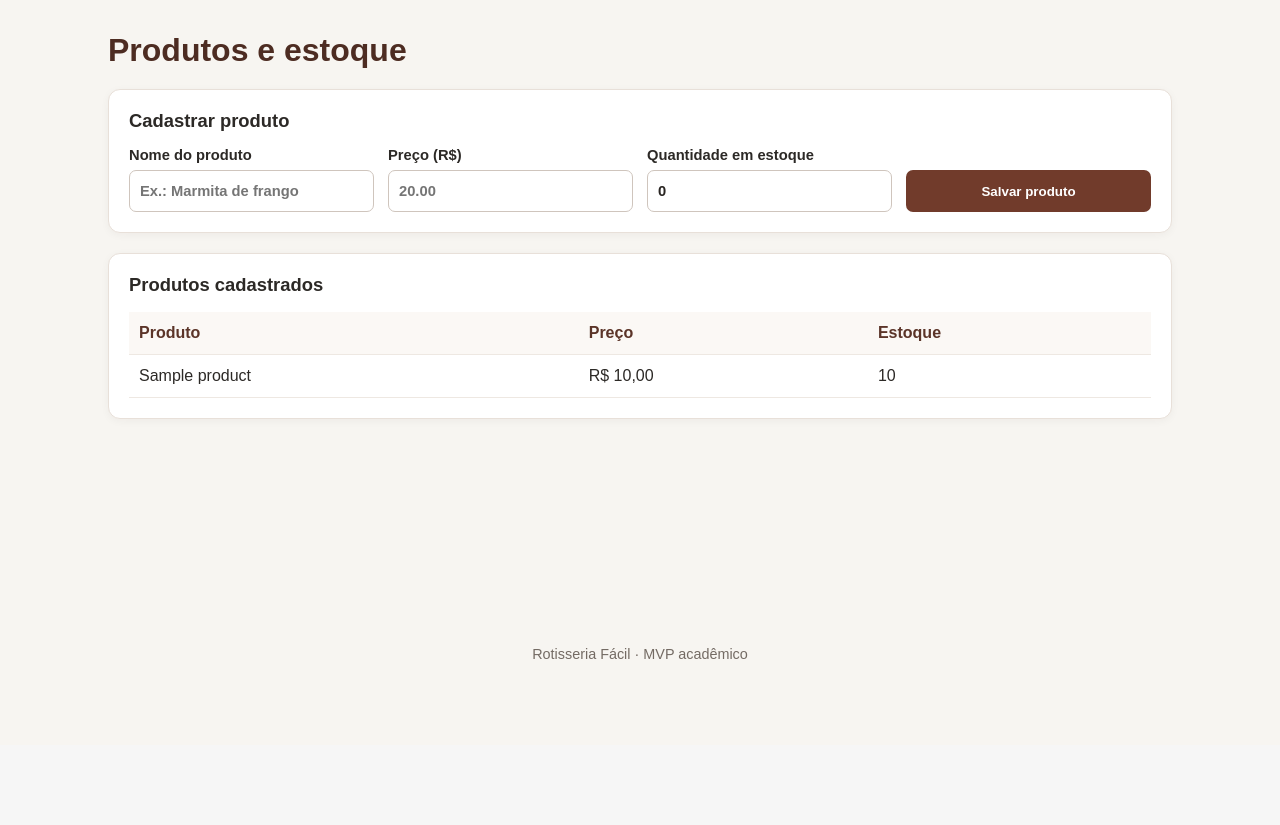
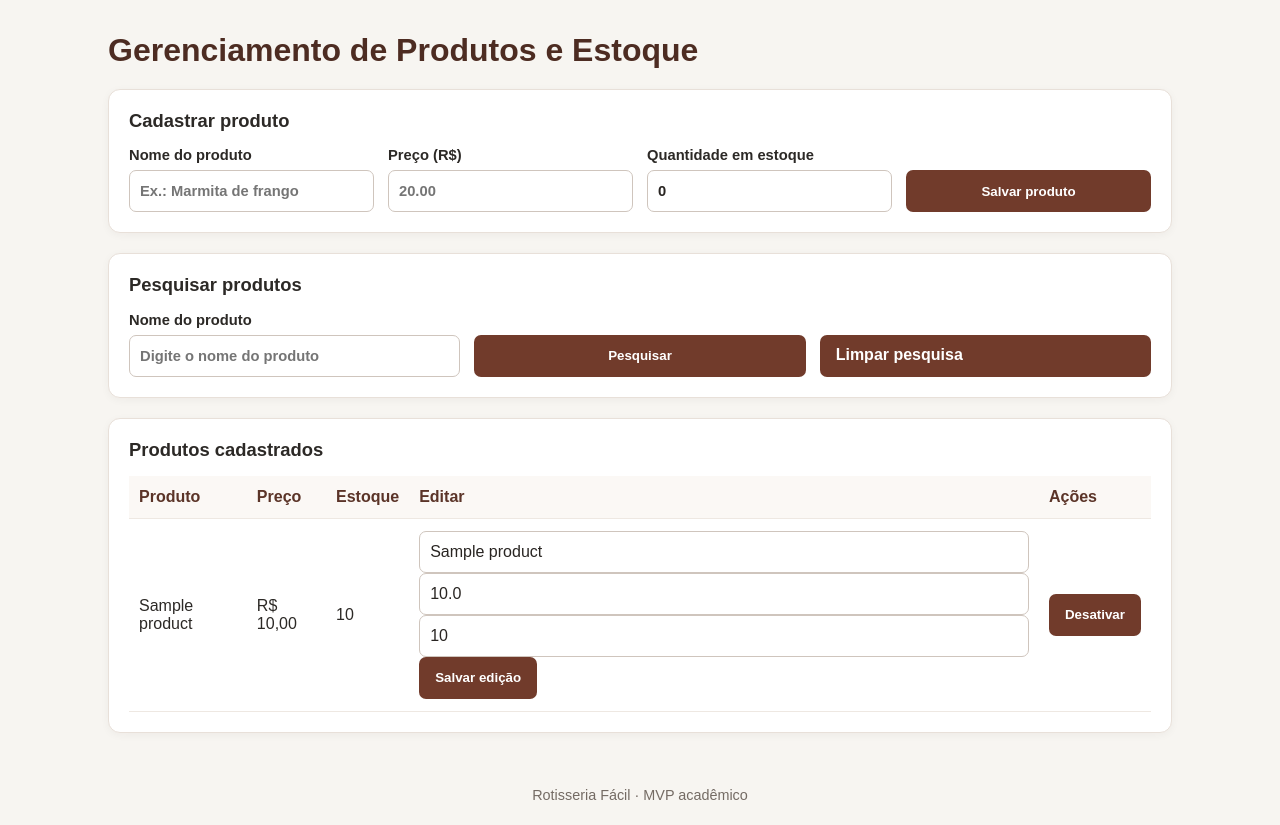
Before and after one commit to faelpapo-coder/Sistema-Gestao-Rotisseria, a Flask app: page /produtos in a window 1280 px wide. Shown: the part 55-880 px from the top of the page. Before the commit the page ends 714 px from the top, so only its background shows below. Run offline with Flask 3, Linux system fonts and the light colour scheme; tables that the repository leaves empty hold one stand-in row (values such as "Sample post").

Commit message:
feat: gerenciamento de produtos e controle de estoque

```diff
--- a/app.py
+++ b/app.py
@@ -174,28 +174,113 @@ def delete_customer(customer_id):
 
 
 
+
 @app.route("/produtos", methods=["GET", "POST"])
 def products():
     with get_db() as db:
         if request.method == "POST":
             name = request.form.get("name", "").strip()
+
             try:
-                price = float(request.form.get("price", "0").replace(",", "."))
+                price = float(
+                    request.form.get("price", "0").replace(",", ".")
+                )
                 stock = int(request.form.get("stock", "0"))
+
                 if not name or price < 0 or stock < 0:
                     raise ValueError
+
             except ValueError:
                 flash("Preencha os dados do produto corretamente.", "error")
             else:
                 db.execute(
                     "INSERT INTO products(name, price, stock) VALUES (?, ?, ?)",
-                    (name, price, stock),
+                    (name, price, stock)
                 )
                 db.commit()
+
                 flash("Produto cadastrado com sucesso.", "success")
                 return redirect(url_for("products"))
-        rows = db.execute("SELECT * FROM products WHERE active=1 ORDER BY name").fetchall()
-    return render_template("products.html", products=rows)
+
+        search = request.args.get("q", "").strip()
+
+        rows = db.execute("""
+            SELECT * FROM products
+            WHERE name LIKE ?
+            ORDER BY name
+        """, (f"%{search}%",)).fetchall()
+
+    return render_template(
+        "products.html",
+        products=rows,
+        search=search
+    )
+
+
+@app.post("/produtos/<int:product_id>/editar")
+def edit_product(product_id):
+    name = request.form.get("name", "").strip()
+
+    try:
+        price = float(
+            request.form.get("price", "0").replace(",", ".")
+        )
+        stock = int(request.form.get("stock", "0"))
+
+        if not name or price < 0 or stock < 0:
+            raise ValueError
+
+    except ValueError:
+        flash("Preencha os dados do produto corretamente.", "error")
+        return redirect(url_for("products"))
+
+    with get_db() as db:
+        product = db.execute(
+            "SELECT id FROM products WHERE id=?",
+            (product_id,)
+        ).fetchone()
+
+        if not product:
+            flash("Produto não encontrado.", "error")
+        else:
+            db.execute("""
+                UPDATE products
+                SET name=?, price=?, stock=?
+                WHERE id=?
+            """, (name, price, stock, product_id))
+
+            db.commit()
+            flash("Produto atualizado com sucesso.", "success")
+
+    return redirect(url_for("products"))
+
+
+@app.post("/produtos/<int:product_id>/alternar")
+def toggle_product(product_id):
+    with get_db() as db:
+        product = db.execute(
+            "SELECT id, active FROM products WHERE id=?",
+            (product_id,)
+        ).fetchone()
+
+        if not product:
+            flash("Produto não encontrado.", "error")
+        else:
+            new_status = 0 if product["active"] else 1
+
+            db.execute(
+                "UPDATE products SET active=? WHERE id=?",
+                (new_status, product_id)
+            )
+
+            db.commit()
+
+            if new_status:
+                flash("Produto ativado com sucesso.", "success")
+            else:
+                flash("Produto desativado com sucesso.", "success")
+
+    return redirect(url_for("products"))
 
 
 @app.route("/pedidos", methods=["GET", "POST"])
@@ -206,31 +291,69 @@ def orders():
             product_id = request.form.get("product_id", type=int)
             quantity = request.form.get("quantity", type=int)
 
-            customer = db.execute("SELECT id FROM customers WHERE id=?", (customer_id,)).fetchone()
-            product = db.execute("SELECT * FROM products WHERE id=? AND active=1", (product_id,)).fetchone()
+            customer = db.execute(
+                "SELECT id FROM customers WHERE id=?",
+                (customer_id,)
+            ).fetchone()
+
+            product = db.execute(
+                "SELECT * FROM products WHERE id=? AND active=1",
+                (product_id,)
+            ).fetchone()
 
             if not customer or not product or not quantity or quantity < 1:
-                flash("Selecione um cliente e um produto e informe uma quantidade válida.", "error")
+                flash(
+                    "Selecione um cliente e um produto e informe uma quantidade válida.",
+                    "error"
+                )
+
             elif product["stock"] < quantity:
-                flash(f"Estoque insuficiente. Disponível: {product['stock']} unidade(s).", "error")
+                flash(
+                    f"Estoque insuficiente. Disponível: {product['stock']} unidade(s).",
+                    "error"
+                )
+
             else:
                 total = product["price"] * quantity
+
                 cursor = db.execute(
                     "INSERT INTO orders(customer_id, created_at, total) VALUES (?, ?, ?)",
-                    (customer_id, datetime.now().strftime("%d/%m/%Y %H:%M"), total),
+                    (
+                        customer_id,
+                        datetime.now().strftime("%d/%m/%Y %H:%M"),
+                        total
+                    )
                 )
+
                 order_id = cursor.lastrowid
+
                 db.execute(
                     "INSERT INTO order_items(order_id, product_id, quantity, unit_price) VALUES (?, ?, ?, ?)",
-                    (order_id, product_id, quantity, product["price"]),
+                    (order_id, product_id, quantity, product["price"])
                 )
-                db.execute("UPDATE products SET stock = stock - ? WHERE id=?", (quantity, product_id))
+
+                db.execute(
+                    "UPDATE products SET stock = stock - ? WHERE id=?",
+                    (quantity, product_id)
+                )
+
                 db.commit()
-                flash(f"Pedido #{order_id} cadastrado com sucesso.", "success")
+
+                flash(
+                    f"Pedido #{order_id} cadastrado com sucesso.",
+                    "success"
+                )
+
                 return redirect(url_for("orders"))
 
-        customer_rows = db.execute("SELECT * FROM customers ORDER BY name").fetchall()
-        product_rows = db.execute("SELECT * FROM products WHERE active=1 AND stock>0 ORDER BY name").fetchall()
+        customer_rows = db.execute(
+            "SELECT * FROM customers ORDER BY name"
+        ).fetchall()
+
+        product_rows = db.execute(
+            "SELECT * FROM products WHERE active=1 AND stock>0 ORDER BY name"
+        ).fetchall()
+
         order_rows = db.execute("""
             SELECT o.*, c.name AS customer_name,
                    GROUP_CONCAT(p.name || ' (' || oi.quantity || ' un.)', ', ') AS items
@@ -241,10 +364,21 @@ def orders():
             GROUP BY o.id
             ORDER BY o.id DESC
         """).fetchall()
+
     return render_template(
-        "orders.html", customers=customer_rows, products=product_rows, orders=order_rows,
-        statuses=["Aguardando preparo", "Em preparo", "Pronto", "Concluído", "Cancelado"]
+        "orders.html",
+        customers=customer_rows,
+        products=product_rows,
+        orders=order_rows,
+        statuses=[
+            "Aguardando preparo",
+            "Em preparo",
+            "Pronto",
+            "Concluído",
+            "Cancelado"
+        ]
     )
+
 
 
 @app.post("/pedidos/<int:order_id>/status")
--- a/templates/products.html
+++ b/templates/products.html
@@ -1,21 +1,168 @@
+
 {% extends "base.html" %}
+
 {% block title %}Produtos | Rotisseria Fácil{% endblock %}
+
 {% block content %}
-<h1>Produtos e estoque</h1>
+
+<h1>Gerenciamento de Produtos e Estoque</h1>
+
 <section class="panel">
-  <h2>Cadastrar produto</h2>
-  <form method="post" class="form-grid">
-    <label>Nome do produto<input name="name" required maxlength="100" placeholder="Ex.: Marmita de frango"></label>
-    <label>Preço (R$)<input name="price" type="number" min="0" step="0.01" required placeholder="20.00"></label>
-    <label>Quantidade em estoque<input name="stock" type="number" min="0" step="1" required value="0"></label>
-    <button class="button" type="submit">Salvar produto</button>
-  </form>
+    <h2>Cadastrar produto</h2>
+
+    <form method="post" class="form-grid">
+        <label>
+            Nome do produto
+            <input
+                name="name"
+                required
+                maxlength="100"
+                placeholder="Ex.: Marmita de frango"
+            >
+        </label>
+
+        <label>
+            Preço (R$)
+            <input
+                name="price"
+                type="number"
+                min="0"
+                step="0.01"
+                required
+                placeholder="20.00"
+            >
+        </label>
+
+        <label>
+            Quantidade em estoque
+            <input
+                name="stock"
+                type="number"
+                min="0"
+                step="1"
+                required
+                value="0"
+            >
+        </label>
+
+        <button class="button" type="submit">
+            Salvar produto
+        </button>
+    </form>
 </section>
+
 <section class="panel">
-  <h2>Produtos cadastrados</h2>
-  {% if products %}<div class="table-wrap"><table>
-    <thead><tr><th>Produto</th><th>Preço</th><th>Estoque</th></tr></thead>
-    <tbody>{% for product in products %}<tr><td>{{ product.name }}</td><td>{{ product.price|currency }}</td><td>{{ product.stock }}</td></tr>{% endfor %}</tbody>
-  </table></div>{% else %}<p class="empty">Nenhum produto cadastrado.</p>{% endif %}
+    <h2>Pesquisar produtos</h2>
+
+    <form method="get" class="form-grid">
+        <label>
+            Nome do produto
+            <input
+                name="q"
+                value="{{ search }}"
+                placeholder="Digite o nome do produto"
+            >
+        </label>
+
+        <button class="button" type="submit">
+            Pesquisar
+        </button>
+
+        <a class="button" href="{{ url_for('products') }}">
+            Limpar pesquisa
+        </a>
+    </form>
 </section>
+
+<section class="panel">
+    <h2>Produtos cadastrados</h2>
+
+    {% if products %}
+
+    <div class="table-wrap">
+        <table>
+            <thead>
+                <tr>
+                    <th>Produto</th>
+                    <th>Preço</th>
+                    <th>Estoque</th>
+                    <th>Editar</th>
+                    <th>Ações</th>
+                </tr>
+            </thead>
+
+            <tbody>
+                {% for product in products %}
+
+                <tr>
+                    <td>{{ product.name }}</td>
+                    <td>{{ product.price|currency }}</td>
+                    <td>{{ product.stock }}</td>
+
+                    <td>
+                        <form
+                            method="post"
+                            action="{{ url_for('edit_product', product_id=product.id) }}"
+                        >
+                            <input
+                                name="name"
+                                value="{{ product.name }}"
+                                required
+                                maxlength="100"
+                            >
+
+                            <input
+                                name="price"
+                                type="number"
+                                min="0"
+                                step="0.01"
+                                value="{{ product.price }}"
+                                required
+                            >
+
+                            <input
+                                name="stock"
+                                type="number"
+                                min="0"
+                                step="1"
+                                value="{{ product.stock }}"
+                                required
+                            >
+
+                            <button class="button" type="submit">
+                                Salvar edição
+                            </button>
+                        </form>
+                    </td>
+
+                    <td>
+                        <form
+                            method="post"
+                            action="{{ url_for('toggle_product', product_id=product.id) }}"
+                        >
+                            <button class="button" type="submit">
+                                {% if product.active %}
+                                    Desativar
+                                {% else %}
+                                    Ativar
+                                {% endif %}
+                            </button>
+                        </form>
+                    </td>
+                </tr>
+
+                {% endfor %}
+            </tbody>
+        </table>
+    </div>
+
+    {% else %}
+
+    <p class="empty">
+        Nenhum produto encontrado.
+    </p>
+
+    {% endif %}
+</section>
+
 {% endblock %}
```
